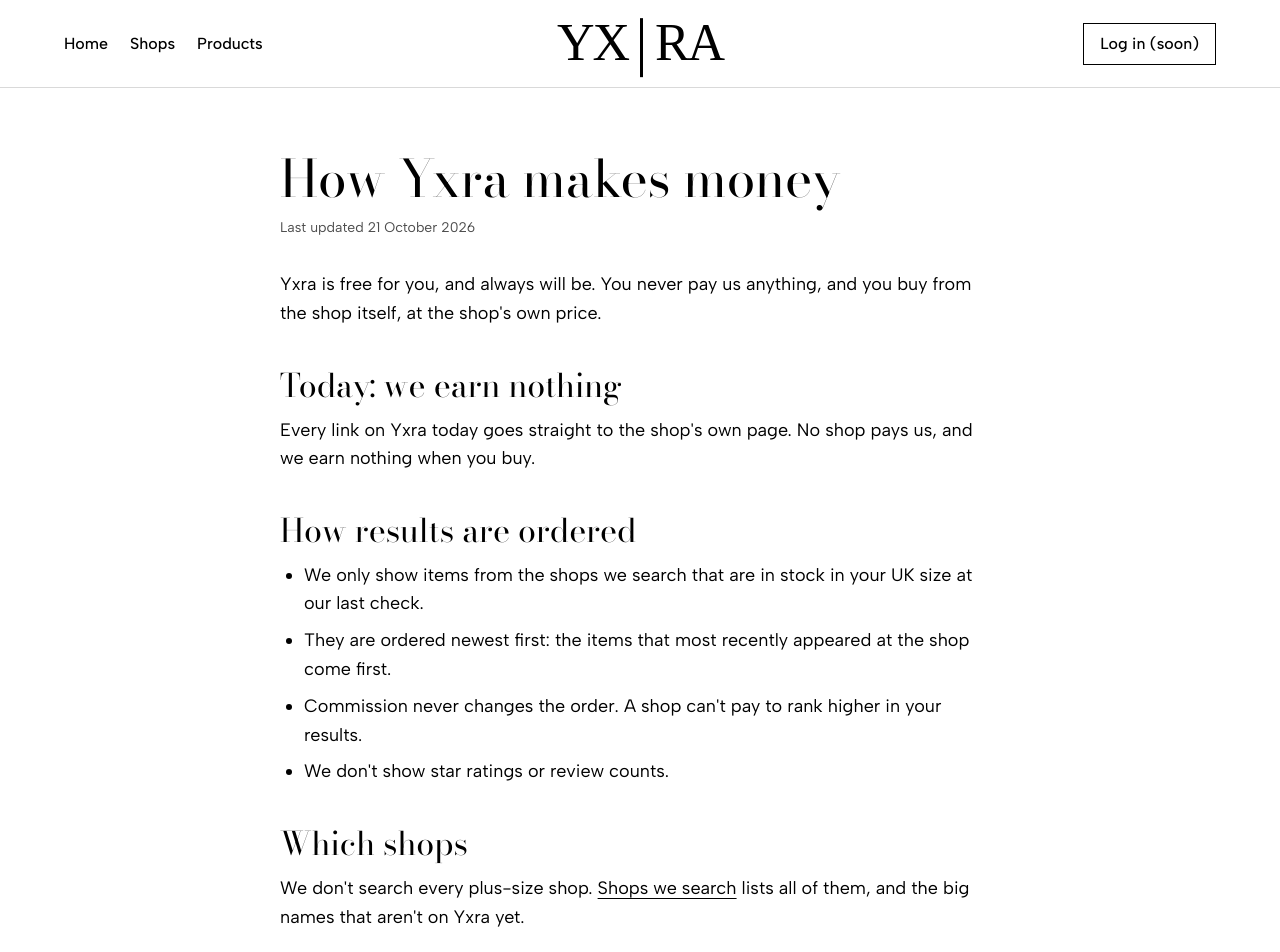
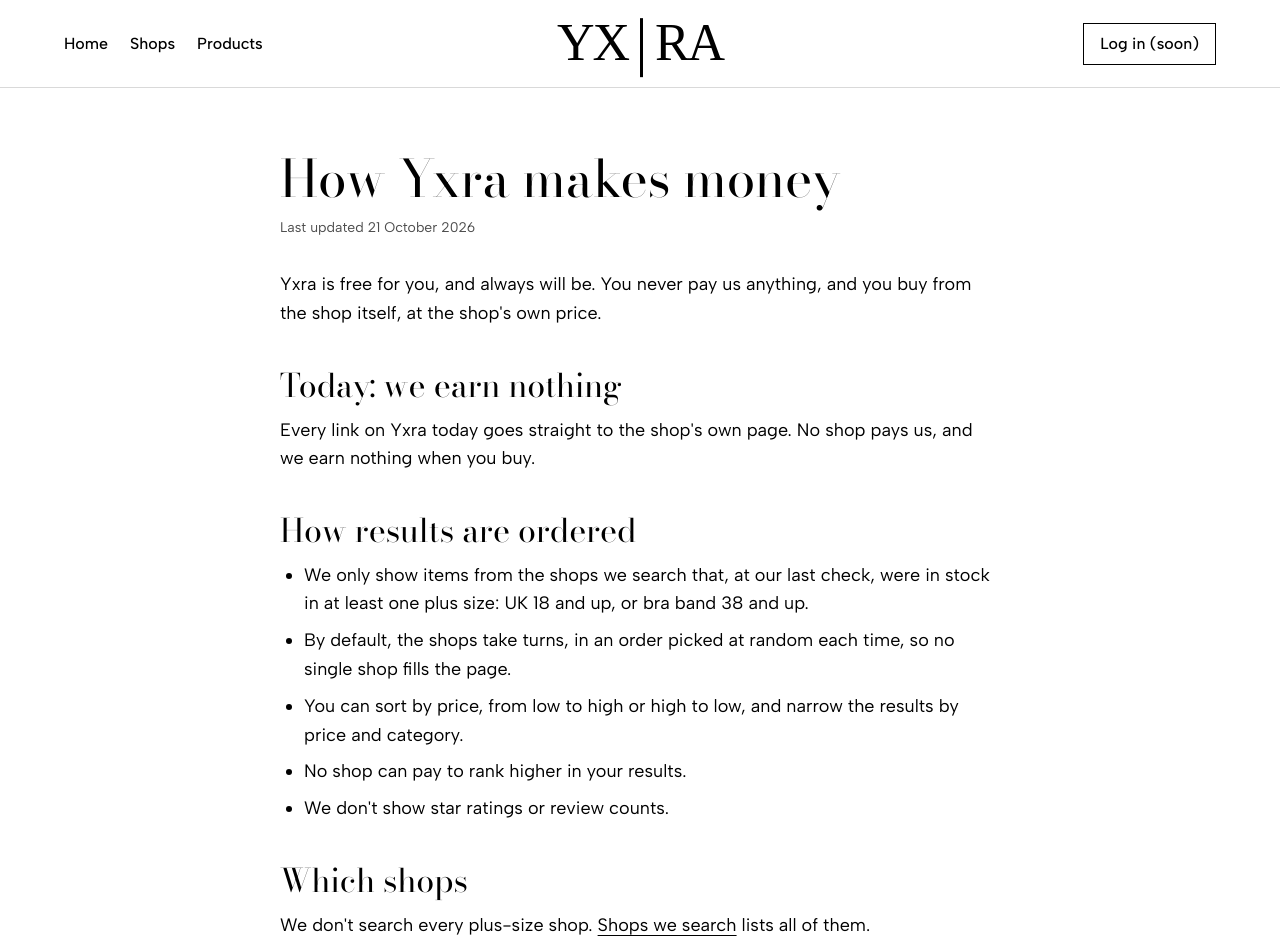
Before and after one commit to Tico26/Yxra, a React (Vite) app in the folder web/: page /how-yxra-makes-money in a window 1280 px wide. Shown: the top 952 px of the page. Built offline with nearby package versions, Linux system fonts and the light colour scheme; a web font is replaced by a local one.

Commit message:
Describe how results are ordered on the current site
Co-Authored-By: Claude Opus 5.5 <noreply@anthropic.com>
Claude-Session: https://claude.ai/code/session_014PXQi545md5vkqpez4qQ3i

```diff
--- a/web/src/legal/HowYxraMakesMoney.jsx
+++ b/web/src/legal/HowYxraMakesMoney.jsx
@@ -15,15 +15,22 @@ const HowYxraMakesMoney = () => (
     </p>
     <h2>How results are ordered</h2>
     <ul>
-      <li>We only show items from the shops we search that are in stock in your UK size at our last check.</li>
-      <li>They are ordered newest first: the items that most recently appeared at the shop come first.</li>
-      <li>Commission never changes the order. A shop can&apos;t pay to rank higher in your results.</li>
+      <li>
+        We only show items from the shops we search that, at our last check, were in stock in at least
+        one plus size: UK 18 and up, or bra band 38 and up.
+      </li>
+      <li>
+        By default, the shops take turns, in an order picked at random each time, so no single shop
+        fills the page.
+      </li>
+      <li>You can sort by price, from low to high or high to low, and narrow the results by price and category.</li>
+      <li>No shop can pay to rank higher in your results.</li>
       <li>We don&apos;t show star ratings or review counts.</li>
     </ul>
     <h2>Which shops</h2>
     <p>
       We don&apos;t search every plus-size shop. <Link to="/shops">Shops we search</Link> lists all of
-      them, and the big names that aren&apos;t on Yxra yet.
+      them.
     </p>
   </LegalPage>
 );
```
